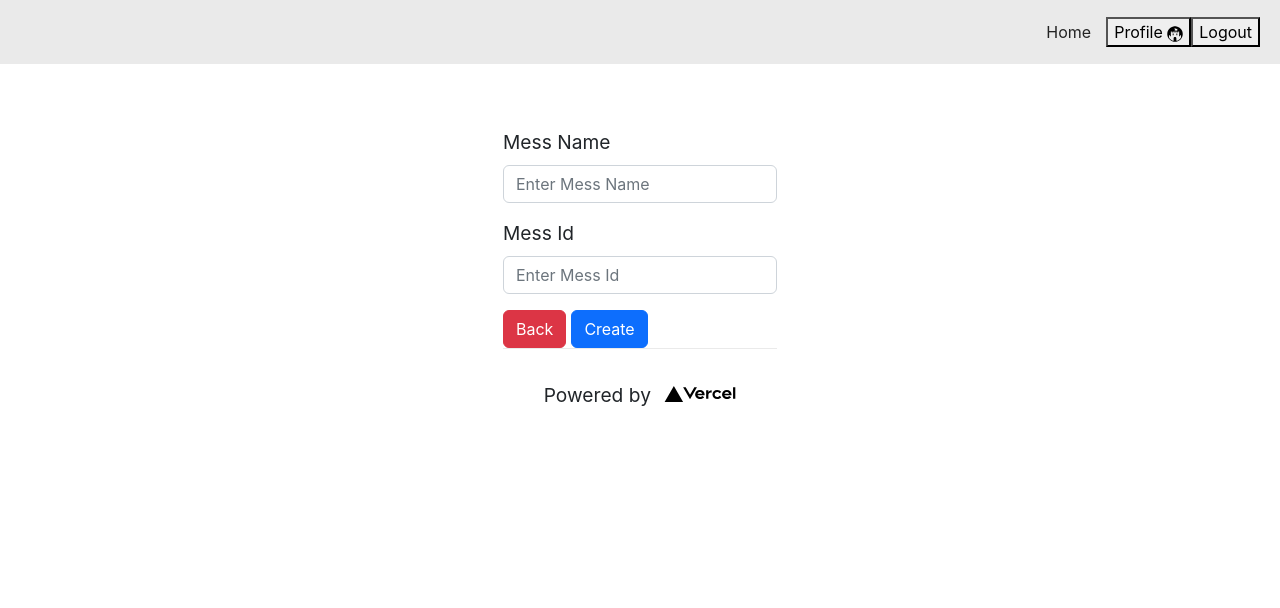
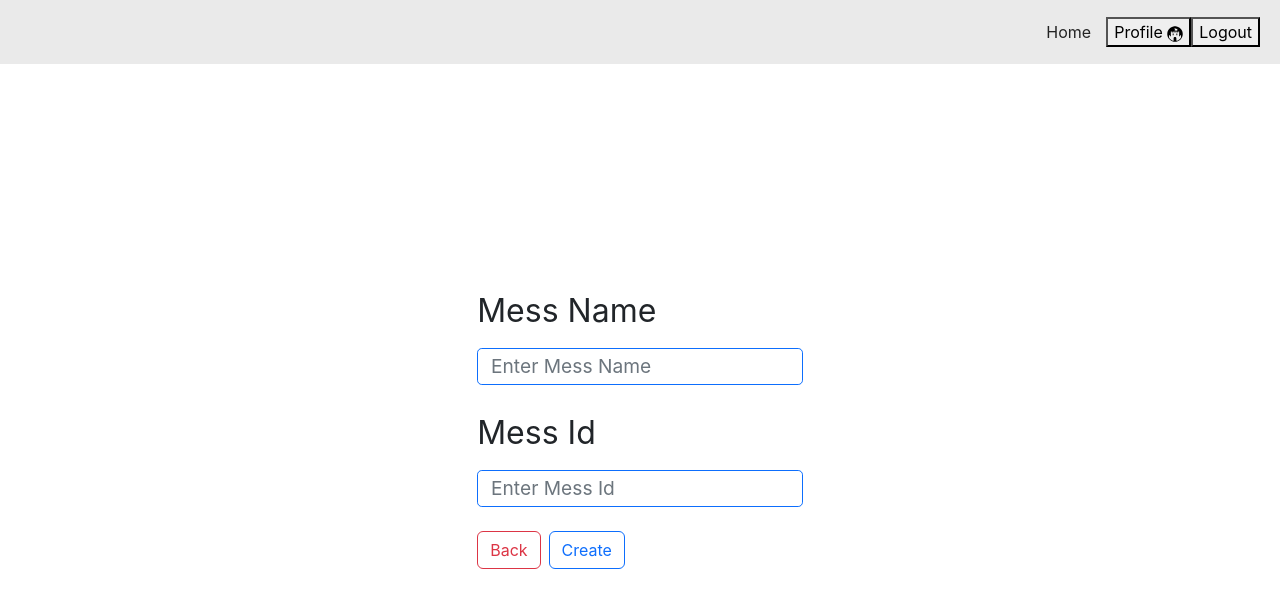
Before and after one commit to Kibria7533/mess-management-client, a Next.js app: page /createmess in a window 1280 px wide. Shown: the top 608 px of the page. Built offline with nearby package versions, Linux system fonts and the light colour scheme; sample sign-in values are in the browser's storage.

Commit message:
create mess design

```diff
--- a/pages/createmess.js
+++ b/pages/createmess.js
@@ -1,7 +1,6 @@
 import Head from 'next/head'
 import Image from 'next/image'
 import CreateMessstyles from '../styles/CreateMess.module.css'
-import styles from '../styles/Home.module.css'
 import Link from "next/link";
 import Layout from "../components/Layout";
 import {useState} from "react";
@@ -18,7 +17,7 @@ export default function createmess() {
     const [mess_name, setMessName] = useState("");
     const [mess_id, setMessId] = useState("");
 
-    const [loading,setLoading]=useState(false);
+    const [loading,setLoading]= useState(false);
 
     const Save = async (e) => {
         e.preventDefault();
@@ -56,19 +55,19 @@ export default function createmess() {
     return (
         <Layout>
             {!loading ?
-                <div className={styles.container}>
+                <div className={CreateMessstyles.container}>
                     <Head>
-                        <title>Create Next App</title>
+                        <title>Create a Mess</title>
                         <meta name="description" content="Generated by create next app"/>
                         <link rel="icon" href="/favicon.ico"/>
                     </Head>
 
-                    <main className={styles.main}>
+                    <main className={CreateMessstyles.main}>
 
-                        <Form onSubmit={Save}>
+                        <Form onSubmit={Save} >
                             <Form.Group className="mb-3">
-                                <Form.Label>Mess Name</Form.Label>
-                                <Form.Control type="text" name={"mess_name"} placeholder="Enter Mess Name"
+                                <Form.Label className={CreateMessstyles.input_label}>Mess Name</Form.Label>
+                                <Form.Control className={CreateMessstyles.input} type="text" name={"mess_name"} placeholder="Enter Mess Name"
                                               onChange={(e) => {
                                                   setMessName(e.target.value);
                                               }}
@@ -76,8 +75,8 @@ export default function createmess() {
                             </Form.Group>
 
                             <Form.Group className="mb-3">
-                                <Form.Label>Mess Id</Form.Label>
-                                <Form.Control type="text" placeholder="Enter Mess Id"
+                                <Form.Label className={CreateMessstyles.input_label}>Mess Id</Form.Label>
+                                <Form.Control className={CreateMessstyles.input} type="text" placeholder="Enter Mess Id"
                                               onChange={(e) => {
                                                   setMessId(e.target.value);
                                               }}
@@ -85,11 +84,11 @@ export default function createmess() {
                             </Form.Group>
                             <span>
                     <Link href={'/'}>
-                        <Button style={{marginRight: "5px"}} variant="danger">Back</Button>
+                        <Button  className={CreateMessstyles.button_back} variant="outline-danger">Back</Button>
                     </Link>
 
 
-                    <Button variant="primary" type={'submit'}
+                    <Button className={CreateMessstyles.button_create} variant="outline-primary" type={'submit'}
                     >
                         Create
                     </Button>
@@ -112,18 +111,18 @@ export default function createmess() {
 
                     </main>
 
-                    <footer className={styles.footer}>
-                        <a
-                            href="https://vercel.com?utm_source=create-next-app&utm_medium=default-template&utm_campaign=create-next-app"
-                            target="_blank"
-                            rel="noopener noreferrer"
-                        >
-                            Powered by{' '}
-                            <span className={styles.logo}>
-            <Image src="/vercel.svg" alt="Vercel Logo" width={72} height={16}/>
-          </span>
-                        </a>
-                    </footer>
+          {/*          <footer className={styles.footer}>*/}
+          {/*              <a*/}
+          {/*                  href="https://vercel.com?utm_source=create-next-app&utm_medium=default-template&utm_campaign=create-next-app"*/}
+          {/*                  target="_blank"*/}
+          {/*                  rel="noopener noreferrer"*/}
+          {/*              >*/}
+          {/*                  Powered by{' '}*/}
+          {/*                  <span className={styles.logo}>*/}
+          {/*  <Image src="/vercel.svg" alt="Vercel Logo" width={72} height={16}/>*/}
+          {/*</span>*/}
+          {/*              </a>*/}
+          {/*          </footer>*/}
                 </div> : <Skeleton/>
             }
         </Layout>
--- a/styles/CreateMess.module.css
+++ b/styles/CreateMess.module.css
@@ -1,3 +1,42 @@
 .creat_mess {
-    margin-bottom: 12px;
+    /*margin-bottom: 12px;*/
+
 }
+
+.container {
+    padding: 0 2rem;
+}
+
+.main {
+    min-height: 75vh;
+    padding: 4rem 0;
+    flex: 1;
+    display: flex;
+    flex-direction: column;
+    justify-content: center;
+    align-items: center;
+}
+
+.input_label{
+    margin-bottom: 0.8rem;
+    font-size: 2rem;
+    font-weight: 400;
+}
+.input{
+    font-size: 1.2rem;
+    margin-bottom: 1.5rem;
+    padding: 0.2rem 0.8rem;
+    border-radius: 0.3rem ;
+    border: 1px solid #0D6EFD;
+}
+
+
+.button_back{
+    margin-right: 0.5rem;
+}
+.button_back:hover{
+    transition: all 0.5s ease-in-out;
+}
+.button_create:hover{
+    transition: all 0.5s ease-in-out;
+}
```
